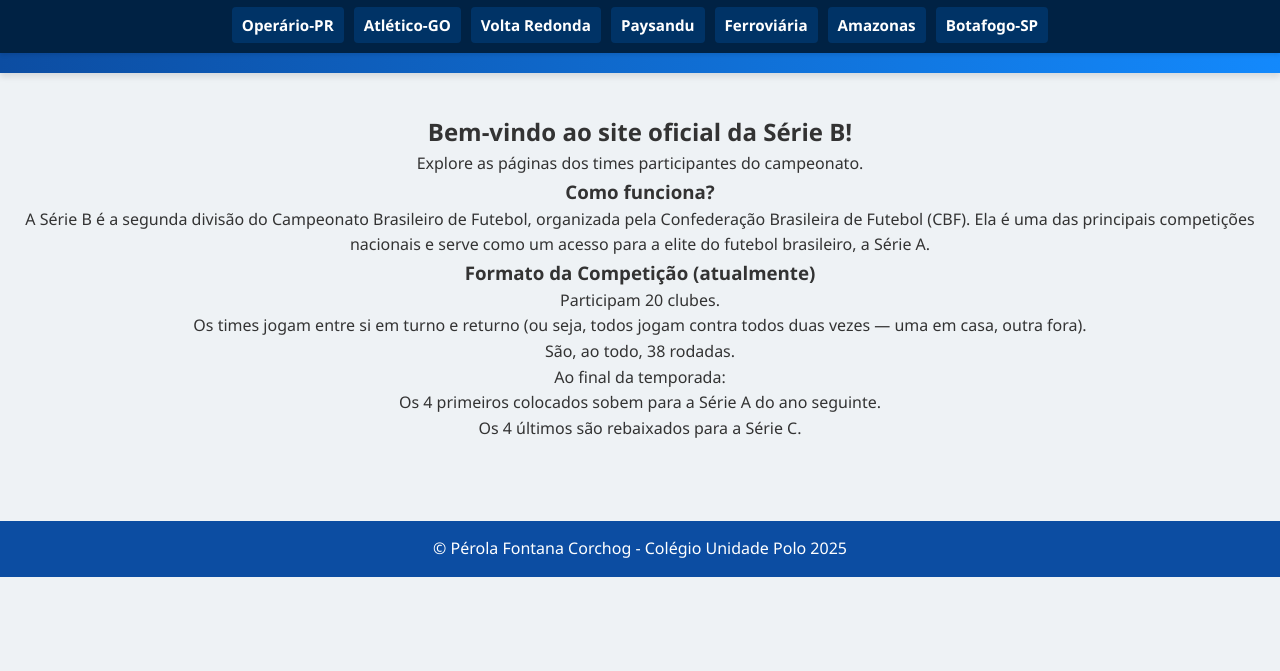
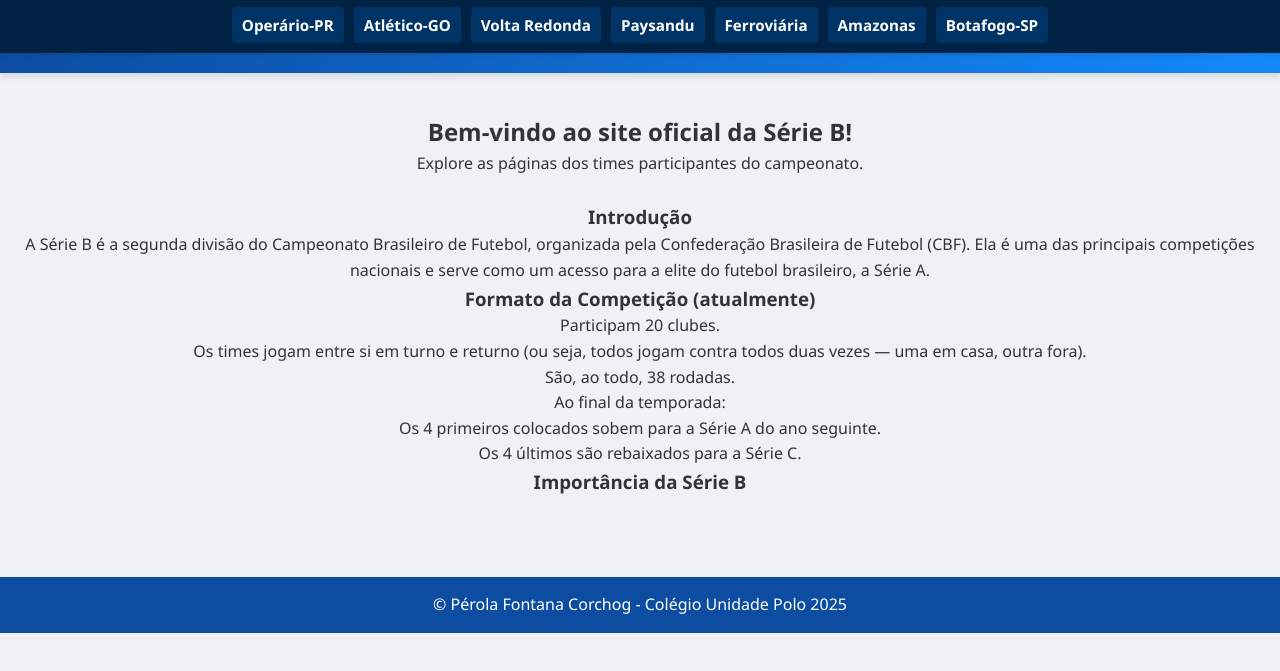
Before and after one commit to perolafontana011/TimesB, a plain HTML site: page paginas/index.html in a window 1280 px wide. Shown: the part 121-792 px from the top of the page. Drawn offline with Linux system fonts and the light colour scheme.

Commit message:
Update index.html

```diff
--- a/paginas/index.html
+++ b/paginas/index.html
@@ -39,8 +39,8 @@
     <main>
         <h2>Bem-vindo ao site oficial da Série B!</h2>
         <p>Explore as páginas dos times participantes do campeonato.</p>
-
-        <h3>Como funciona?</h3>
+        <br>
+        <h3>Introdução</h3>
         <p>A Série B é a segunda divisão do Campeonato Brasileiro de Futebol, organizada pela Confederação Brasileira de Futebol (CBF). Ela é uma das principais competições nacionais e serve como um acesso para a elite do futebol brasileiro, a Série A.</p>
 
         <h3> Formato da Competição (atualmente)</h3>
@@ -52,6 +52,8 @@
             <p>Os 4 primeiros colocados sobem para a Série A do ano seguinte.</p>
             <p>Os 4 últimos são rebaixados para a Série C.</p>
         </ul>
+
+        <h3> Importância da Série B</h3>
     </main>
     <footer>
     <p>© Pérola Fontana Corchog - Colégio Unidade Polo 2025</p>
```
